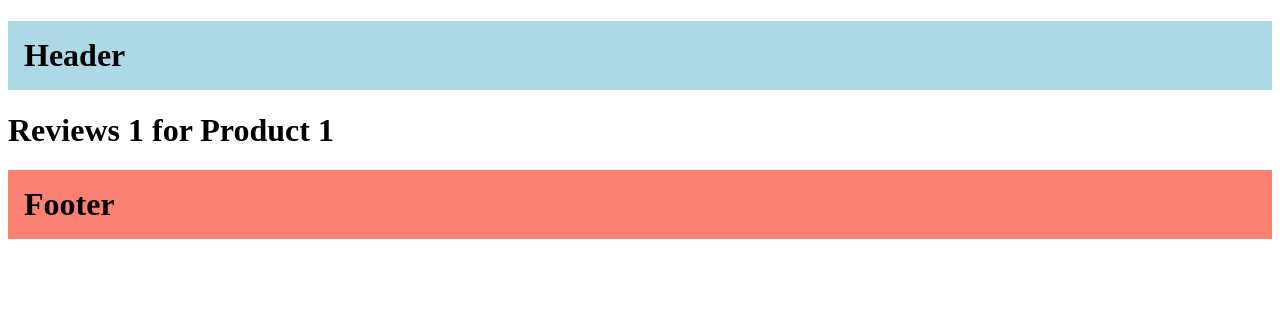
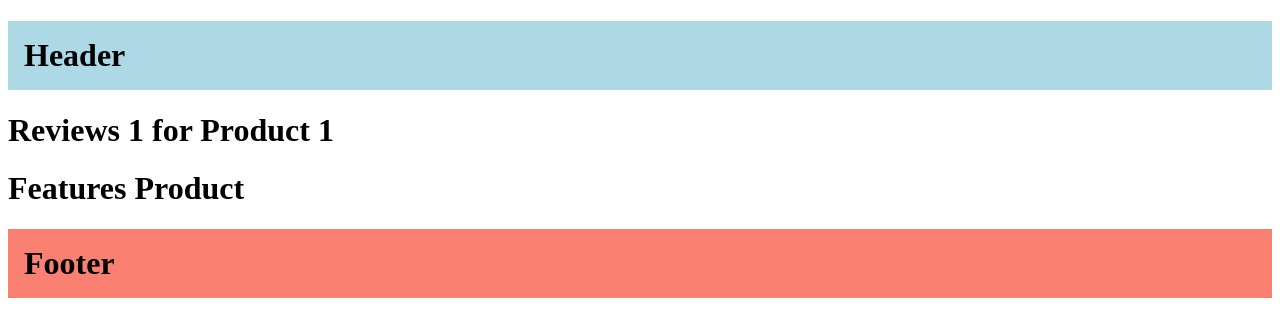
Before and after one commit to adermaulana/learning-next-js, a Next.js app: page /products/1/reviews/1 in a window 1280 px wide. Shown: the top 336 px of the page. Built offline with nearby package versions, Linux system fonts and the light colour scheme.

Commit message:
nested layout

```diff
--- /dev/null
+++ b/src/app/products/[productId]/layout.tsx
@@ -0,0 +1,12 @@
+export default function ProductDetailsLayout({
+  children,
+}: {
+  children: React.ReactNode;
+}) {
+  return (
+    <>
+      {children}
+      <h1>Features Product</h1>
+    </>
+  );
+}
```
